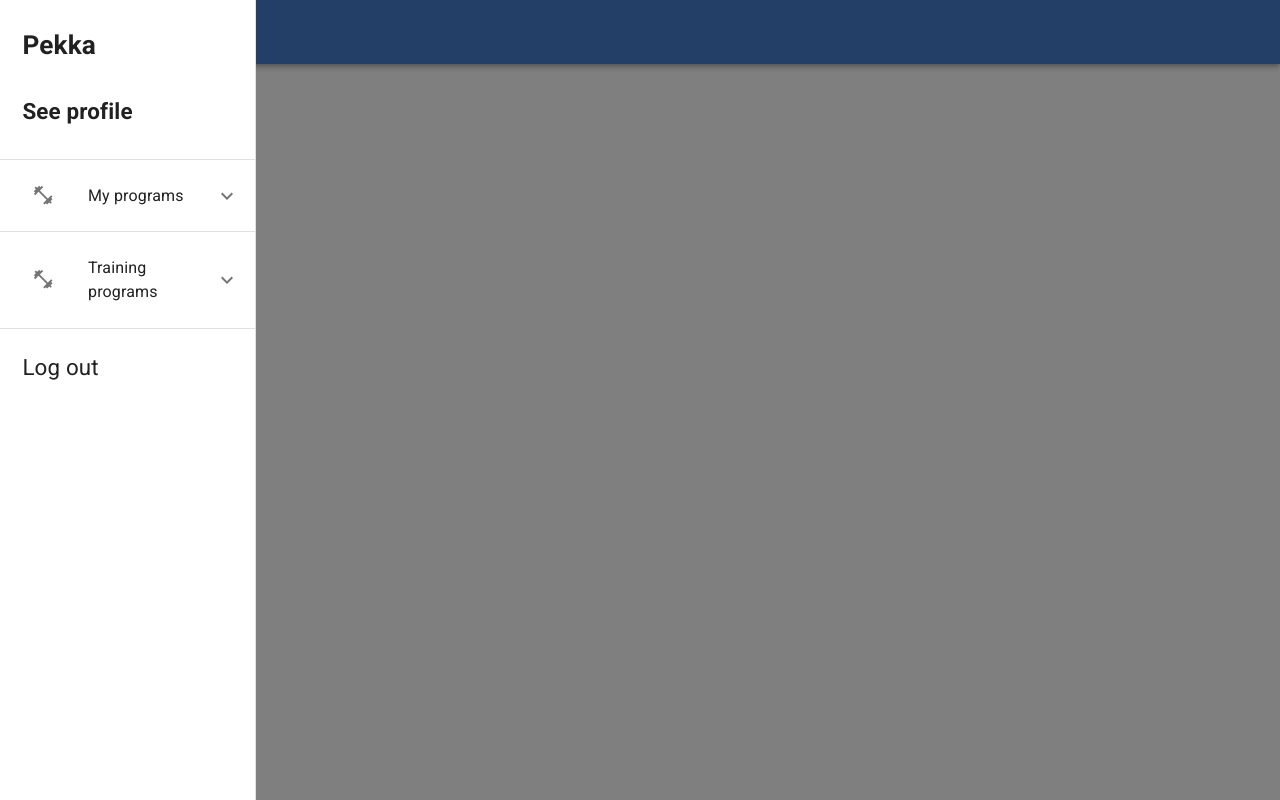
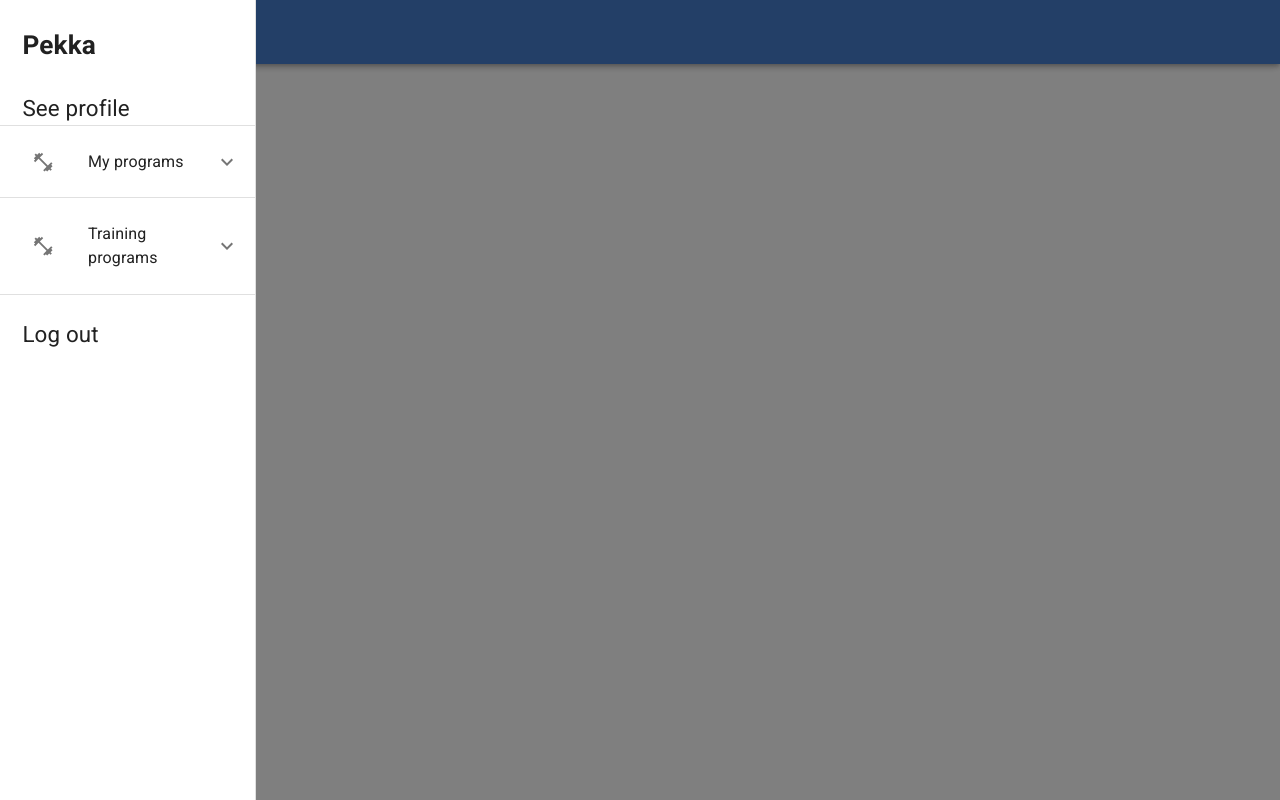
Before and after one commit to gijo57/climbing-app, a React (Create React App) app in the folder frontend/: page /profile in a window 1280 px wide. Both pictures are taken after a click on the button "menu". Built offline with nearby package versions, Linux system fonts and the light colour scheme; no server answers.

Commit message:
add link to user profile in the side nav

```diff
--- a/frontend/src/App.jsx
+++ b/frontend/src/App.jsx
@@ -38,9 +38,7 @@ const App = () => {
             <Dashboard onLogout={handleLogout} />
           ) : (
             <Switch>
-              <Route path="/signup">
-                <SignUp />
-              </Route>
+              <Route path="/signup" component={SignUp} />
               <Route path="/">
                 <LogIn onLogin={handleLogin} />
               </Route>
--- a/frontend/src/components/Dashboard.jsx
+++ b/frontend/src/components/Dashboard.jsx
@@ -1,10 +1,14 @@
-import { useState } from 'react';
 import Nav from './Nav';
+import Profile from '../components/Profile';
+import { Switch, Route } from 'react-router-dom';
 
 const Dashboard = ({ onLogout }) => {
   return (
     <div>
       <Nav onLogout={onLogout} />
+      <Switch>
+        <Route path="/profile" component={Profile} />
+      </Switch>
     </div>
   );
 };
--- a/frontend/src/components/Nav.jsx
+++ b/frontend/src/components/Nav.jsx
@@ -4,11 +4,11 @@ import BottomNavBar from './BottomNavBar';
 import TopNavBar from './TopNavBar';
 import Backdrop from '@mui/material/Backdrop';
 
-const Nav = ({ onLogout }) => {
+const Nav = ({ onLogout, theme }) => {
   const [isSideBarOpen, setIsSideBarOpen] = useState(false);
 
   const handleSideBarOpen = (value) => {
-    setIsSideBarOpen(value);
+    if (typeof value === 'boolean') setIsSideBarOpen(value);
   };
 
   return (
@@ -28,8 +28,6 @@ const Nav = ({ onLogout }) => {
         isSideBarOpen={isSideBarOpen}
         onSideBarOpen={handleSideBarOpen}
       />
-
-      <h1>Hello World!</h1>
       <BottomNavBar />
     </div>
   );
--- a/frontend/src/components/Profile.jsx
+++ b/frontend/src/components/Profile.jsx
@@ -0,0 +1,5 @@
+const Profile = () => {
+  return <div>Hola mundo</div>;
+};
+
+export default Profile;
--- a/frontend/src/components/SideNavBar.jsx
+++ b/frontend/src/components/SideNavBar.jsx
@@ -36,7 +36,9 @@ const StyledLink = styled(Link)`
 const SideNavBar = ({ isOpen, onSideBarOpen, onLogout }) => {
   const handleClose = (event) => {
     const element = document.getElementById('menuButton');
-    if (!element.contains(event.target)) onSideBarOpen(false);
+    if (!element.contains(event.target) || event.target.tagName === 'A') {
+      onSideBarOpen(false);
+    }
   };
 
   return (
@@ -58,7 +60,15 @@ const SideNavBar = ({ isOpen, onSideBarOpen, onLogout }) => {
           <DrawerHeader>
             <div>
               <h3>Pekka</h3>
-              <h4>See profile</h4>
+              <MuiLink
+                color="inherit"
+                underline="none"
+                component={Link}
+                to="/profile"
+                onClick={handleClose}
+              >
+                See profile
+              </MuiLink>
             </div>
           </DrawerHeader>
           <Divider />
```
